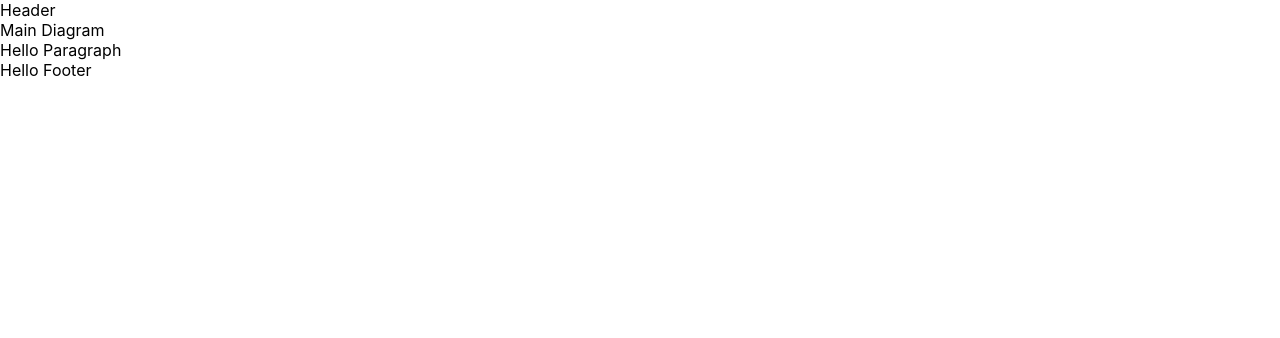
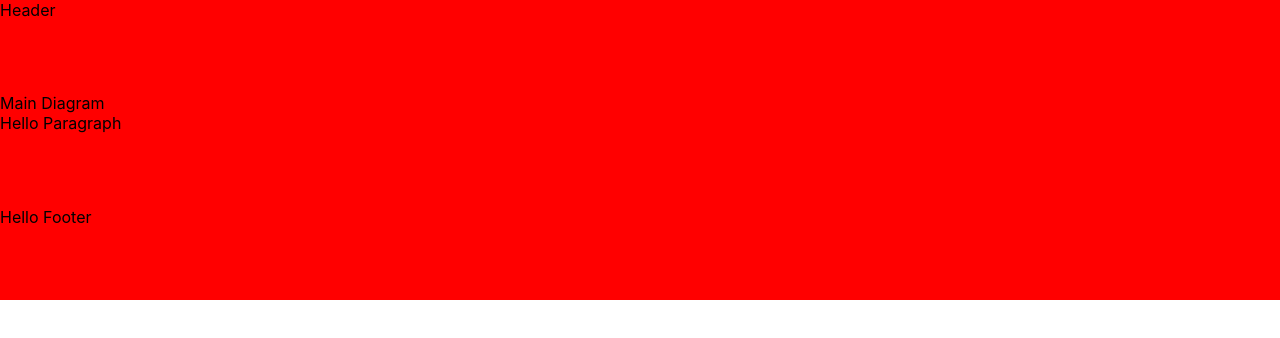
Before and after one commit to tosiek88/frontend-diagrams, a React app in the folder diagrams/: page / in a window 1280 px wide. Shown: the top 338 px of the page. Built offline with nearby package versions, Linux system fonts and the light colour scheme.

Commit message:
Style for parent container ready

```diff
--- a/diagrams/src/App.css
+++ b/diagrams/src/App.css
@@ -1,4 +1,12 @@
 * {
   margin: 0px;
   padding: 0px;
+  box-sizing: border-box;
 }
+
+.container {
+  display: grid;
+  width: 100%;
+  height: 300px;
+  background-color: red;
+}
--- a/diagrams/src/App.tsx
+++ b/diagrams/src/App.tsx
@@ -15,7 +15,7 @@ export class App extends Component<AppProps> {
   };
   render() {
     return (
-      <div className="App">
+      <div className="container">
         <Header title="Header" />
         <Diagram title="Main Diagram" />
         <Footer title="Footer" />
```
